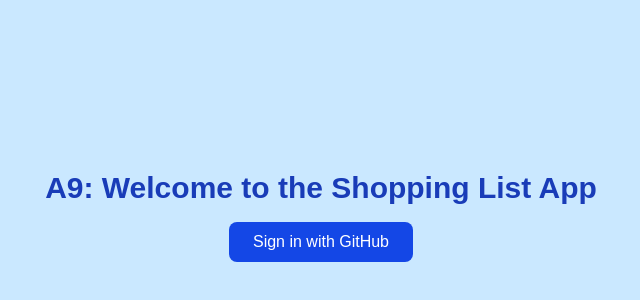
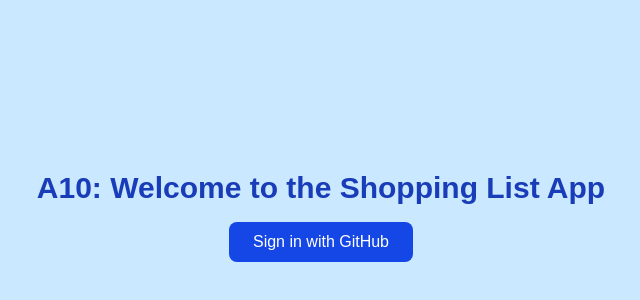
Before and after one commit to MatthewBelsha/cprg306-assignments, a Next.js app: page /week-10 in a window 1280 px wide. Shown: the part 184-484 px from the top of the page, without its empty margins (319-959 px from the left). Built offline with nearby package versions, Linux system fonts and the light colour scheme; no server answers.

Commit message:
Firestore added, needs getItems, addItem functions

```diff
--- /dev/null
+++ b/app/week-10/_services/shopping-list-service.js
@@ -0,0 +1,2 @@
+import { db } from "../_utils/firebase";
+import { collection, getDocs, addDoc, query } from "firebase/firestore";
--- a/app/week-10/_utils/firebase.js
+++ b/app/week-10/_utils/firebase.js
@@ -5,6 +5,10 @@
 // TODO: Add SDKs for Firebase products that you want to use
 // https://firebase.google.com/docs/web/setup#available-libraries
 import { getAuth } from "firebase/auth";
+
+// Importing firestore/database
+import { getFirestore } from "firebase/firestore";
+
 
 // Your web app's Firebase configuration
 const firebaseConfig = {
@@ -19,3 +23,6 @@
 // Initialize Firebase
 const app = initializeApp(firebaseConfig);
 export const auth = getAuth(app);
+
+// Initialize Firestore
+export const db = getFirestore(app);
--- a/app/week-10/page.js
+++ b/app/week-10/page.js
@@ -25,7 +25,7 @@
     <main className="flex flex-col items-center justify-center h-screen bg-[#cae8ff] text-blue-800">
       {!user ? (
         <div className="text-center space-y-4">
-        <h1 className="text-3xl font-bold">A9: Welcome to the Shopping List App</h1>
+        <h1 className="text-3xl font-bold">A10: Welcome to the Shopping List App</h1>
           <button
             onClick={handleLogin}
             className="bg-blue-700 text-white px-6 py-2 rounded-lg hover:bg-blue-800"
@@ -36,7 +36,7 @@
       ) : (
         <div className="text-center space-y-4">
           <p> Welcome, <b>{user.displayName}</b> ({user.email})</p>
-          <Link href="/week-9/shopping-list" className="text-blue-800 font-semibold underline">
+          <Link href="/week-10/shopping-list" className="text-blue-800 font-semibold underline">
             Go to Shopping List
           </Link>
           <br />
```
